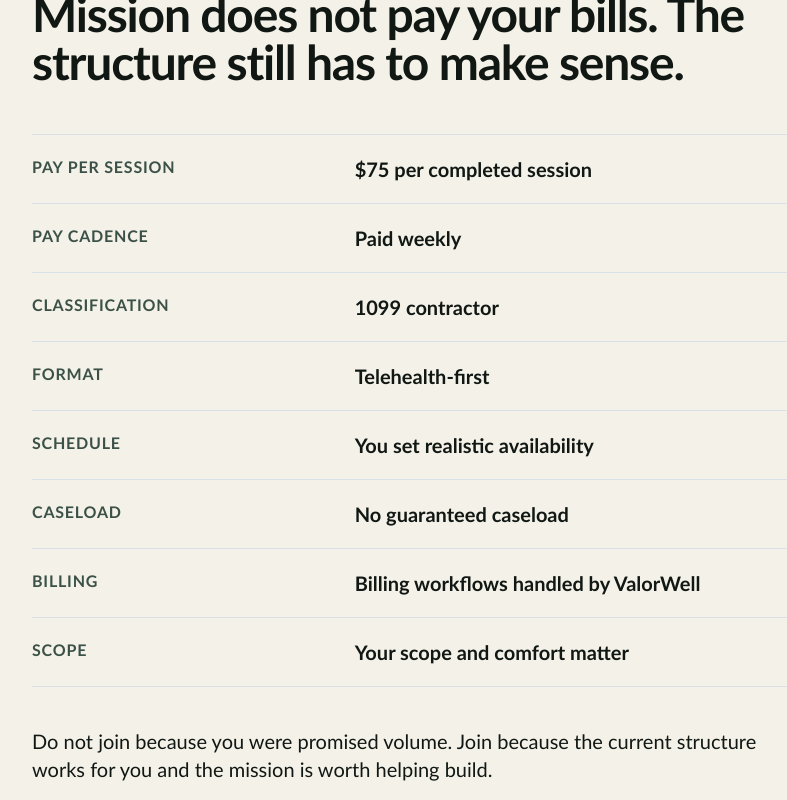
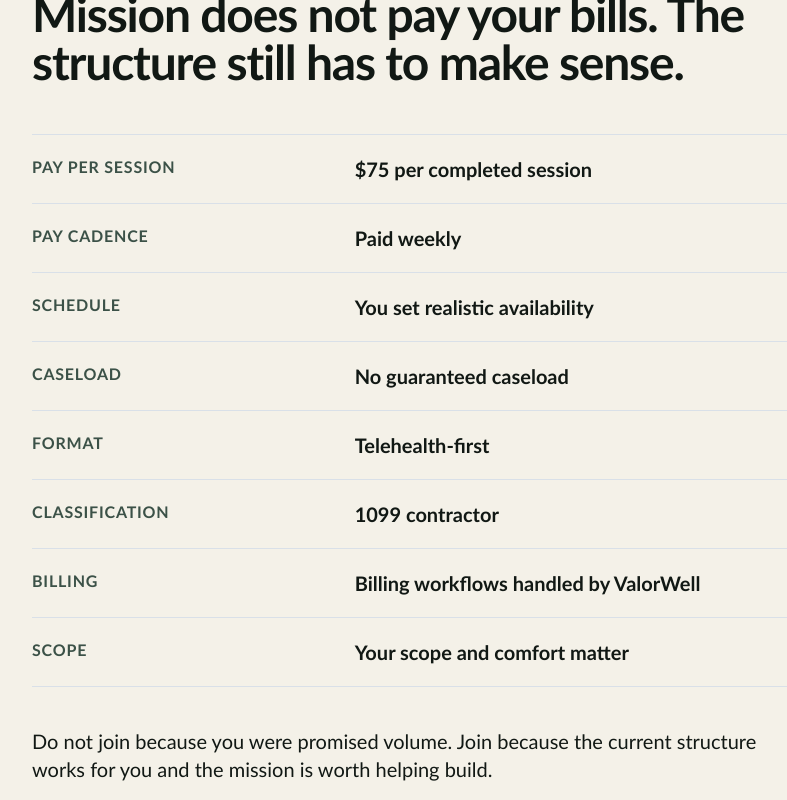
Before and after one commit to LPredmore/pathfinder-wellspring, a React (Vite) app: page /clinicians in a window 1280 px wide. Shown: the part 10720-11520 px from the top of the page, without its empty margins (136-923 px from the left). Built offline with nearby package versions, Linux system fonts and the light colour scheme; the HTML template or start-up script is replaced by a standard one.

Commit message:
Changes
Co-authored-by: LPredmore <124374222+LPredmore@users.noreply.github.com>

```diff
--- a/src/pages/Clinicians.tsx
+++ b/src/pages/Clinicians.tsx
@@ -604,10 +604,10 @@ export default function Clinicians() {
               {[
                 ["Pay per session", "$75 per completed session"],
                 ["Pay cadence", "Paid weekly"],
-                ["Classification", "1099 contractor"],
-                ["Format", "Telehealth-first"],
                 ["Schedule", "You set realistic availability"],
                 ["Caseload", "No guaranteed caseload"],
+                ["Format", "Telehealth-first"],
+                ["Classification", "1099 contractor"],
                 ["Billing", "Billing workflows handled by ValorWell"],
                 ["Scope", "Your scope and comfort matter"],
               ].map(([k, v]) => (
```
